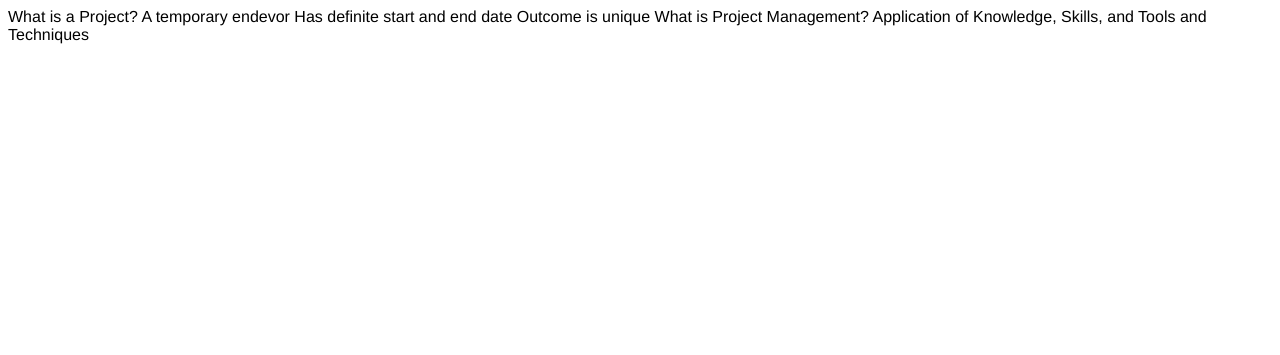
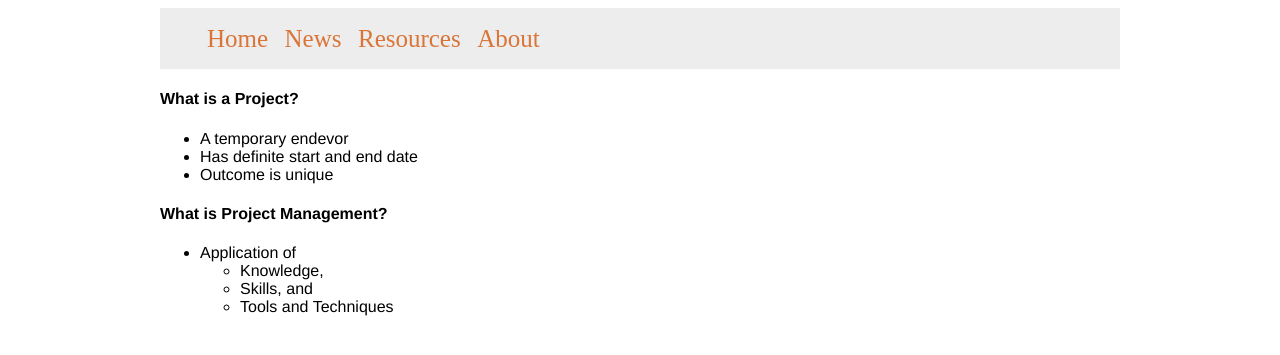
Before and after one commit to guntaka/guntaka.github.io, a Jekyll site: the page built from _posts/2016-04-03-pmp-key-points.md, in a window 1280 px wide. Shown: the top 355 px of the page. Built offline with Jekyll 4.4.1, drawn with Linux system fonts in a browser that asks for light colours.

Commit message:
Update layout for new and resources

```diff
--- a/_includes/nav.html
+++ b/_includes/nav.html
@@ -1,6 +1,6 @@
 <nav class="site-nav">
   <ul>
-    <li><a href="/index.html">Home</a></li>
+    <li><a href="/">Home</a></li>
     <li><a href="/news/">News</a></li>
     <li><a href="/resources/">Resources</a></li>
     <li><a href="/about">About</a></li>
--- a/_layouts/news.html
+++ b/_layouts/news.html
@@ -1,11 +1,19 @@
-<html>
+<!DOCTYPE html>
+<html lang="en-us">
 
 <head>
     <link rel="stylesheet" href="/assets/css/main.css">
+    <title>Latest News - {{page.title}} </title>
 </head>
 
 <body>
-    {{content}}
+    <div id="container">
+        <header>
+          {% include nav.html %}
+        </header>
+
+        {{content}}
+      </div>
 </body>
 
 </html>
--- a/_posts/2016-04-03-pmp-key-points.md
+++ b/_posts/2016-04-03-pmp-key-points.md
@@ -4,12 +4,13 @@ title: PMP Key points
 meta: Remember these points
 category: exam-prep
 ---
-What is a Project?
-	A temporary endevor
-	Has definite start and end date
-	Outcome is unique
-What is Project Management?
-	Application of
-		Knowledge,
-		Skills, and
-		Tools and Techniques
+#### What is a Project?
+* A temporary endevor
+* Has definite start and end date
+* Outcome is unique
+
+#### What is Project Management?
+* Application of
+  * Knowledge,
+  * Skills, and
+  * Tools and Techniques
```
Also changed, not shown: _layouts/article.html (+9 -2 lines), index.md (+1 -0 lines).
